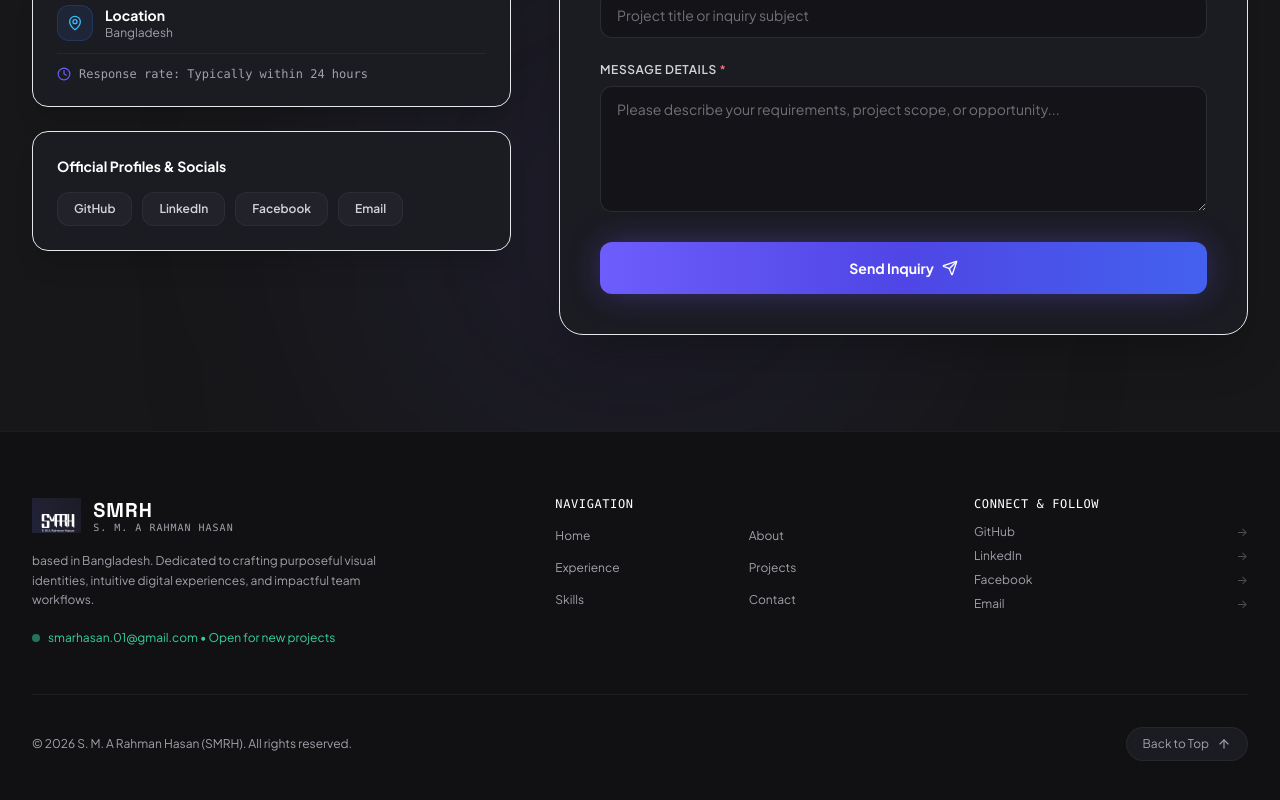
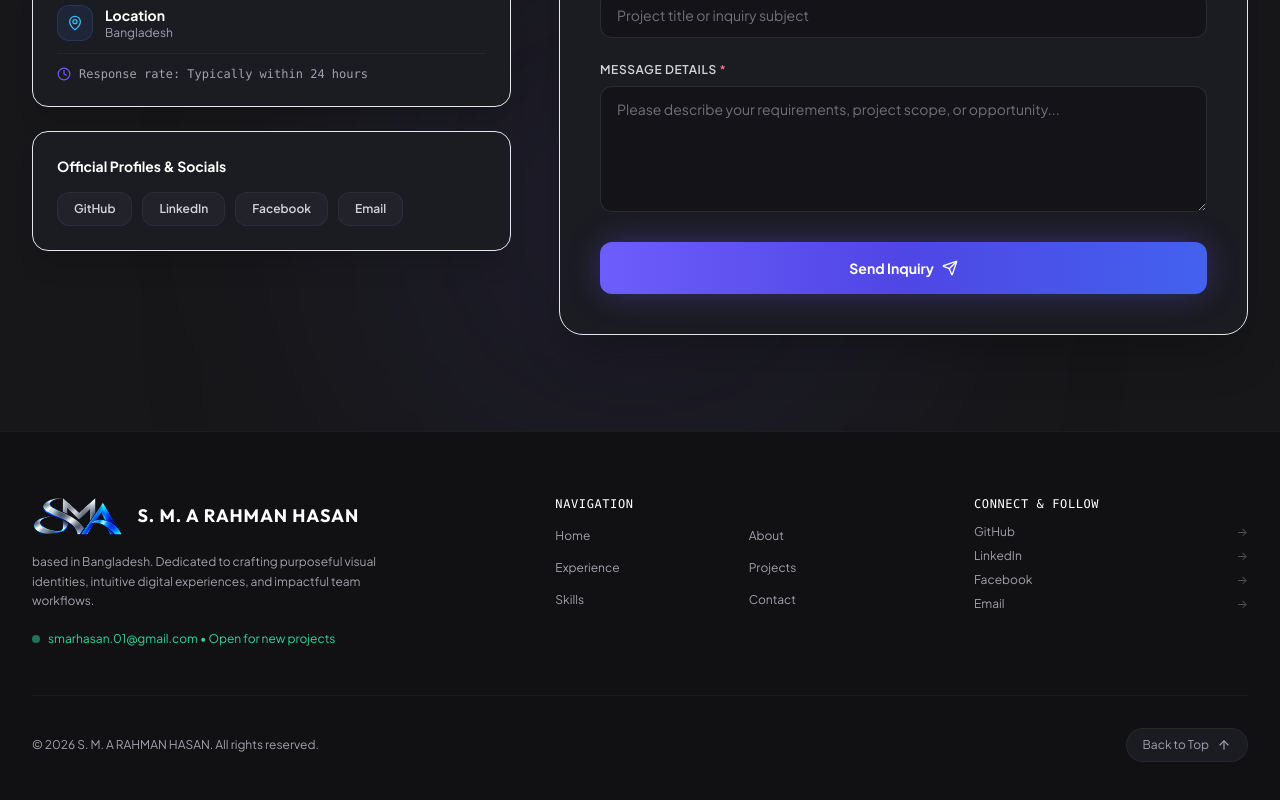
Before and after one commit to smarhasan01/S.-M.-A-Rahman-Hasan, a React (Vite) app: page / in a window 1280 px wide. Shown: the part 8659-9459 px from the top of the page. Built offline with nearby package versions, Linux system fonts and the light colour scheme.

Commit message:
Fix header and footer logo branding consistency

```diff
--- a/src/components/Footer.jsx
+++ b/src/components/Footer.jsx
@@ -37,21 +37,16 @@ export default function Footer() {
 
           {/* Logo & Bio Info */}
           <div className="md:col-span-5 space-y-4">
-            <div className="flex items-center gap-3">
+            <div className="flex items-center gap-2.5 sm:gap-3.5">
               <img
                 src={personalInfo.logoImage}
-                alt={personalInfo.name}
-                className="h-9 w-auto object-contain"
+                alt="S. M. A RAHMAN HASAN"
+                className="h-8 sm:h-9 md:h-10 w-auto object-contain"
                 onError={(e) => { e.target.style.display = 'none'; }}
               />
-              <div>
-                <span className="font-display font-black text-xl text-white tracking-wider block">
-                  {personalInfo.brandName}
-                </span>
-                <span className="text-[10px] text-zinc-400 font-mono tracking-widest uppercase block -mt-1">
-                  {personalInfo.name}
-                </span>
-              </div>
+              <span className="font-heading font-bold text-sm sm:text-base md:text-lg tracking-wider text-white uppercase whitespace-nowrap">
+                S. M. A RAHMAN HASAN
+              </span>
             </div>
 
             <p className="text-xs text-zinc-400 max-w-sm leading-relaxed">
@@ -113,7 +108,7 @@ export default function Footer() {
         {/* Bottom Copyright & Back-to-top */}
         <div className="pt-8 flex flex-col sm:flex-row items-center justify-between gap-4 text-xs text-zinc-400">
           <div>
-            &copy; {new Date().getFullYear()} {personalInfo.name} ({personalInfo.brandName}). All rights reserved.
+            &copy; {new Date().getFullYear()} S. M. A RAHMAN HASAN. All rights reserved.
           </div>
 
           <button
--- a/src/components/Navbar.jsx
+++ b/src/components/Navbar.jsx
@@ -71,7 +71,7 @@ export default function Navbar({ activeSection, onSectionChange }) {
           >
             <div className="relative flex items-center">
               <img
-                src={personalInfo.headerLogo || '/images/hasan-logo.png.png'}
+                src={personalInfo.logoImage}
                 alt="S. M. A RAHMAN HASAN"
                 className="h-7 sm:h-8 md:h-9 lg:h-10 w-auto object-contain transition-transform duration-300 group-hover:scale-105"
                 onError={(e) => {
--- a/src/data/portfolioData.js
+++ b/src/data/portfolioData.js
@@ -7,7 +7,7 @@ export const personalInfo = {
   name: "S. M. A Rahman Hasan",
   firstName: "S. M. A Rahman",
   lastName: "Hasan",
-  brandName: "SMRH",
+  brandName: "S. M. A RAHMAN HASAN",
   role: "Graphic Designer | UI/UX Designer | Design Team Leader",
   bioHeadline: "Hi, I'm",
   shortIntro: "I am a creative designer specializing in graphic design and UI/UX design. I have experience in branding, print design, digital graphics, website UI design, and team leadership. I am also experienced in training students in graphic design and managing document preparation workflows. I enjoy exploring new design trends, solving design challenges, and creating visually appealing, user-friendly, and meaningful design solutions.",
@@ -17,7 +17,7 @@ export const personalInfo = {
   profileImage: "/my-photo.jpg",
   profileImageFallback: "/my-photo.jpg",
   originalProfileUrl: "/my-photo.jpg",
-  logoImage: "/smrh_logo.png",
+  logoImage: "/images/hasan-logo.png.png",
   headerLogo: "/images/hasan-logo.png.png",
 
   socialLinks: [
```
